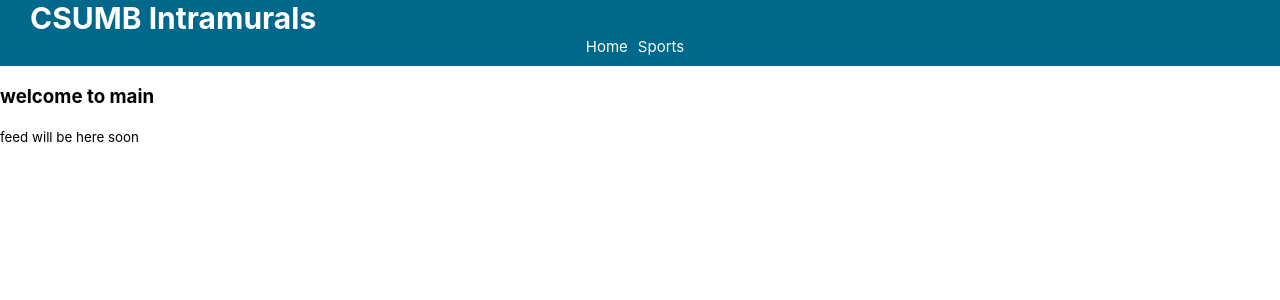
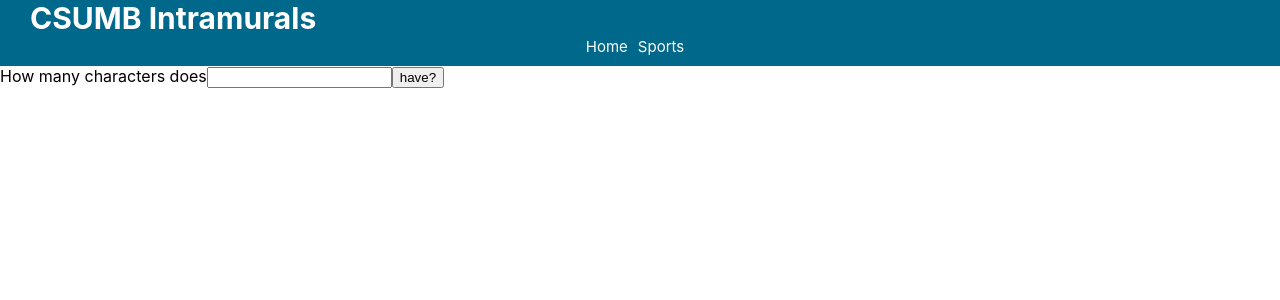
Before and after one commit to ryan-beck/CSUMB_Intramurals, a React (Create React App) app in the folder IntramuralsSite/reactapp/: page / in a window 1280 px wide. Shown: the top 300 px of the page. Built offline with nearby package versions, Linux system fonts and the light colour scheme.

Commit message:
example endpoint

```diff
--- a/IntramuralsSite/reactapp/src/pages/index.js
+++ b/IntramuralsSite/reactapp/src/pages/index.js
@@ -1,10 +1,33 @@
 import React from "react";
+import axios from 'axios';
+
+
+function handleSubmit(event) {
+	const text = document.querySelector('#char-input').value
+
+	axios
+	  .get(`http://localhost:8000/char_count?text=${text}`).then(({data}) => {
+		console.log(`${data.count}`)
+	  })
+	  .catch(err => console.log(err))
+  }
+
 
 const MainPage = () => {
+	// return (
+	// 	<div>
+	// 		<h3>welcome to main</h3>
+	// 		<small>feed will be here soon</small>
+	// 	</div>
+	// );
 	return (
+		<div className="App">
 		<div>
-			<h3>welcome to main</h3>
-			<small>feed will be here soon</small>
+			<label htmlFor='char-input'>How many characters does</label>
+			<input id='char-input' type='text' />
+			<button onClick={handleSubmit}>have?</button>
+		</div>
+
 		</div>
 	);
 }
```
Also changed, not shown: 1 other file (tests, documents, lock files or other folders).
